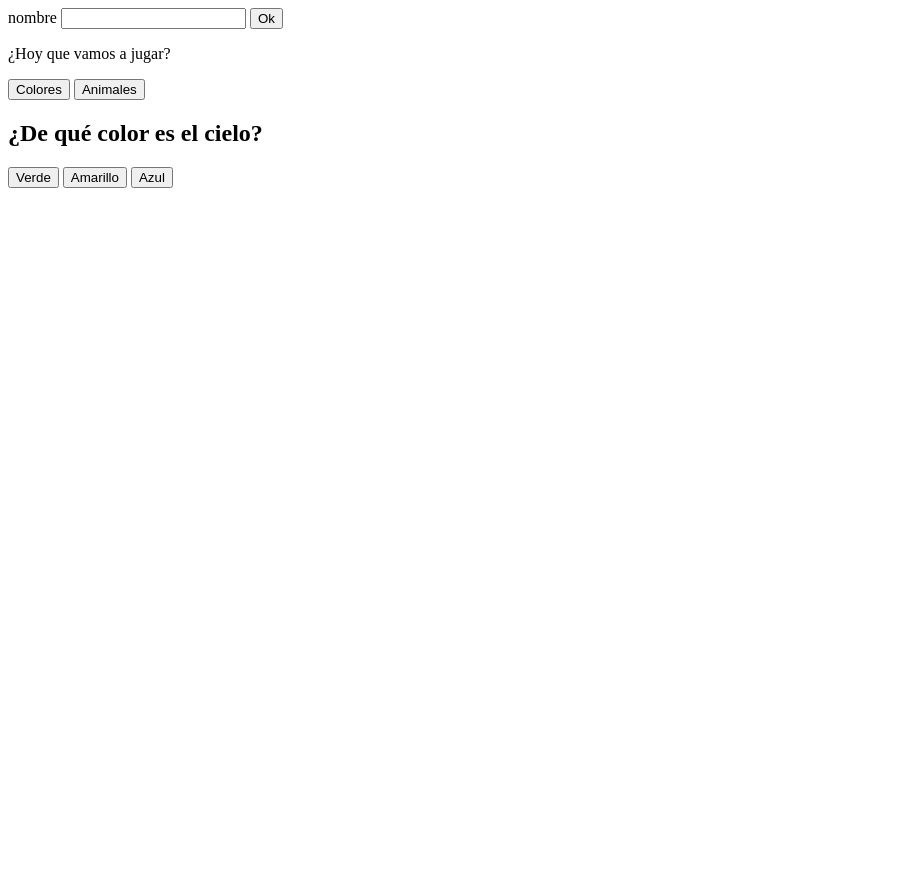
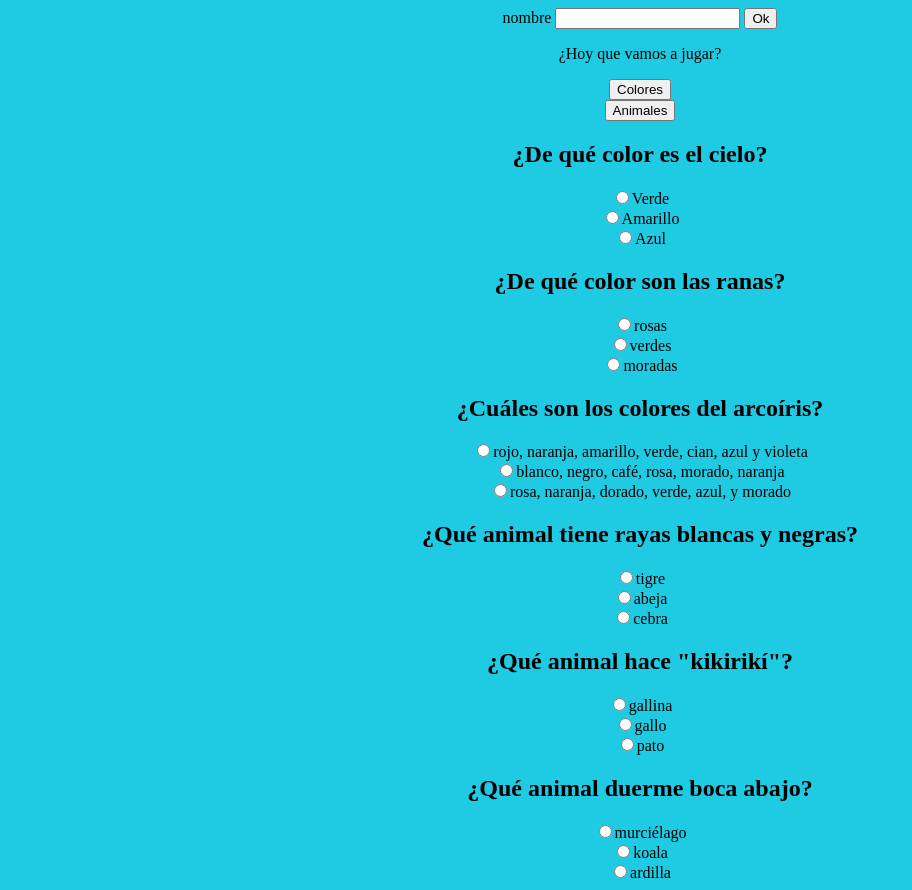
Before and after one commit to gbarcenav/aprende-trivia, a plain HTML site: page bienvenida.html in a window 1280 px wide. Shown: the whole page, without its empty margins (0-912 px from the left). Before the commit the page ends 800 px from the top, so only its background shows below. Drawn offline with Linux system fonts and the light colour scheme; files that its build step writes are made by us from their sources; files whose address does not match are found by name.

Commit message:
Add files via upload

```diff
--- a/bienvenida.html
+++ b/bienvenida.html
@@ -3,10 +3,11 @@
   <head>
     <meta charset="utf-8" />
     <title>Trivia y aprende</title>
-    <link href="../css/estilos.css" />
+    <link rel="stylesheet" href="../css/estilos.css" />
   </head>
 
   <body>
+    <center>
       <section id="bienvenida"></section>
       <form id="formulario">
         <label>nombre <input type="text" id="nombre"/></label>
@@ -21,15 +22,52 @@
         </section>
       </section>
 
-    <section id="colores" class="preguntas">
-      <section id="preguntaUnoC">
+      <section class="colores">
+        <section id="primera-pregunta-color" class="pregunta-colores">
           <h2>¿De qué color es el cielo?</h2>
-        <button type="submit" value="verde">Verde</button>
-        <button type="submit" value="amarillo">Amarillo</button>
-        <button type="submit" value="azul">Azul</button>
+          <input type="radio" name="radio" value="verde" />Verde<br />
+          <input type="radio" name="radio" value="amarillo" />Amarillo<br />
+          <input type="radio" name="radio" value="azul" />Azul
+        </section>
+        <section id="segunda-pregunta-color" class="pregunta-colores">
+          <h2>¿De qué color son las ranas?</h2>
+          <input type="radio" name="radio" value="rosas" />rosas<br />
+          <input type="radio" name="radio" value="verdes" />verdes<br />
+          <input type="radio" name="radio" value="moradas" />moradas
+        </section>
+        <section id="tercera-pregunta-color" class="pregunta-colores">
+          <h2>¿Cuáles son los colores del arcoíris?</h2>
+          <input type="radio" name="radio" value="corecta" />rojo, naranja,
+          amarillo, verde, cian, azul y violeta<br />
+          <input type="radio" name="radio" value="inc1" />blanco, negro, café,
+          rosa, morado, naranja<br />
+          <input type="radio" name="radio" value="inc2" />rosa, naranja, dorado,
+          verde, azul, y morado
+        </section>
+      </section>
+
+      <section class="animales">
+        <section id="primera-pregunta-animales" class="pregunta-animales">
+          <h2>¿Qué animal tiene rayas blancas y negras?</h2>
+          <input type="radio" name="radio" value="tigre" />tigre<br />
+          <input type="radio" name="radio" value="abeja" />abeja<br />
+          <input type="radio" name="radio" value="cebra" />cebra
+        </section>
+        <section id="segunda-pregunta-animales" class="pregunta-animales">
+          <h2>¿Qué animal hace "kikirikí"?</h2>
+          <input type="radio" name="radio" value="gallina" />gallina<br />
+          <input type="radio" name="radio" value="gallo" />gallo<br />
+          <input type="radio" name="radio" value="pato" />pato
+        </section>
+        <section id="tercera-pregunta-animales" class="pregunta-animales">
+          <h2>¿Qué animal duerme boca abajo?</h2>
+          <input type="radio" name="radio" value="murcielago" />murciélago<br />
+          <input type="radio" name="radio" value="koala" />koala<br />
+          <input type="radio" name="radio" value="ardilla" />ardilla
         </section>
       </section>
 
       <script src="../js/bienvenida.js"></script>
+    </center>
   </body>
 </html>
--- a/bienvenida.js
+++ b/bienvenida.js
@@ -13,8 +13,8 @@ miForm.addEventListener("submit", recogeDatos);
 
 function escogeCategoria(evento) {
   evento.preventDefault();
-  var categoriaColores = document.querySelector("#colores");
-  var categoriaAnimales = document.querySelector("#animales");
+  var categoriaColores = document.querySelector(".colores");
+  var categoriaAnimales = document.querySelector(".animales");
 }
 
 var botonColores = document.querySelector("#colores");
--- a/estilos.css
+++ b/estilos.css
@@ -9,3 +9,6 @@
 #colores {
   display: block;
 }
+body {
+  background-color: #1ecbe3;
+}
```
Lines whose indentation alone changed are shown as unchanged.
